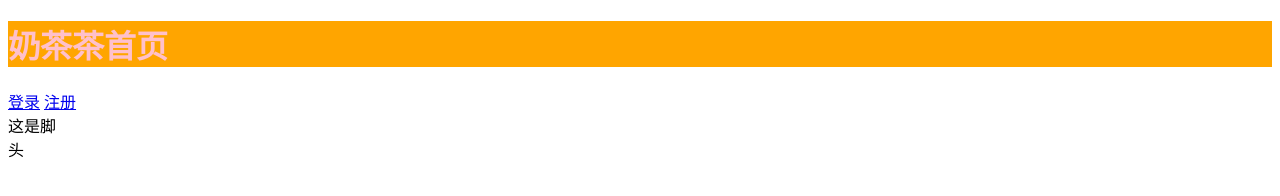
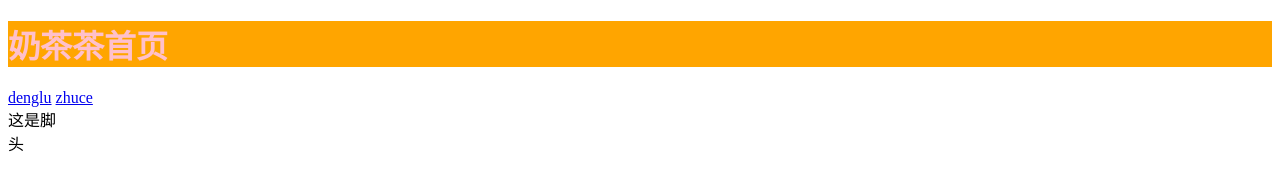
Before and after one commit to summerpink/naichacha, a plain HTML site: page src/index.html in a window 1280 px wide. Drawn offline with Linux system fonts and the light colour scheme.

Commit message:
将两个a改成了日文

```diff
--- a/src/index.html
+++ b/src/index.html
@@ -11,8 +11,8 @@
 </head>
 <body>
     <h1>奶茶茶首页</h1>
-    <a href="html/login.html">登录</a>
-    <a href="html/register.html">注册</a>
+    <a href="html/login.html">denglu</a>
+    <a href="html/register.html">zhuce</a>
     <footer>这是脚</footer>
     <header>头</header>
 </body>
```
